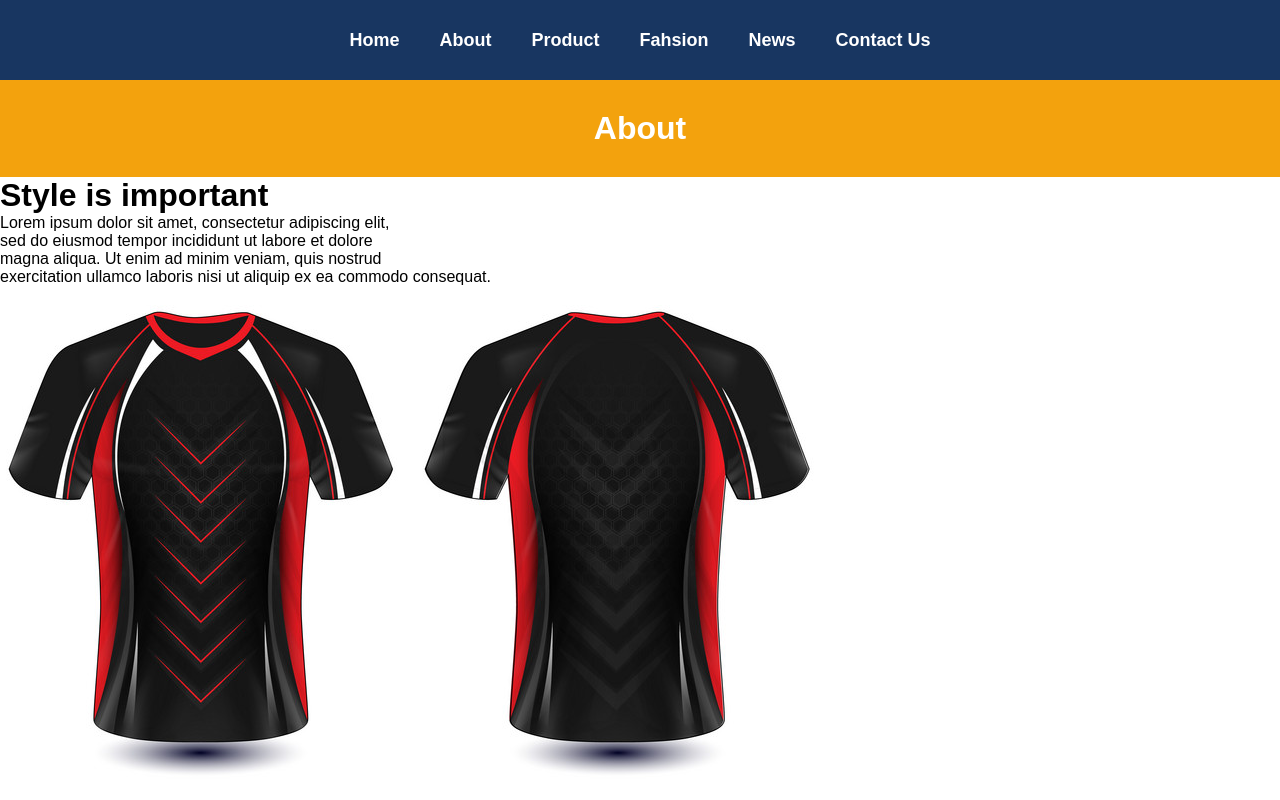
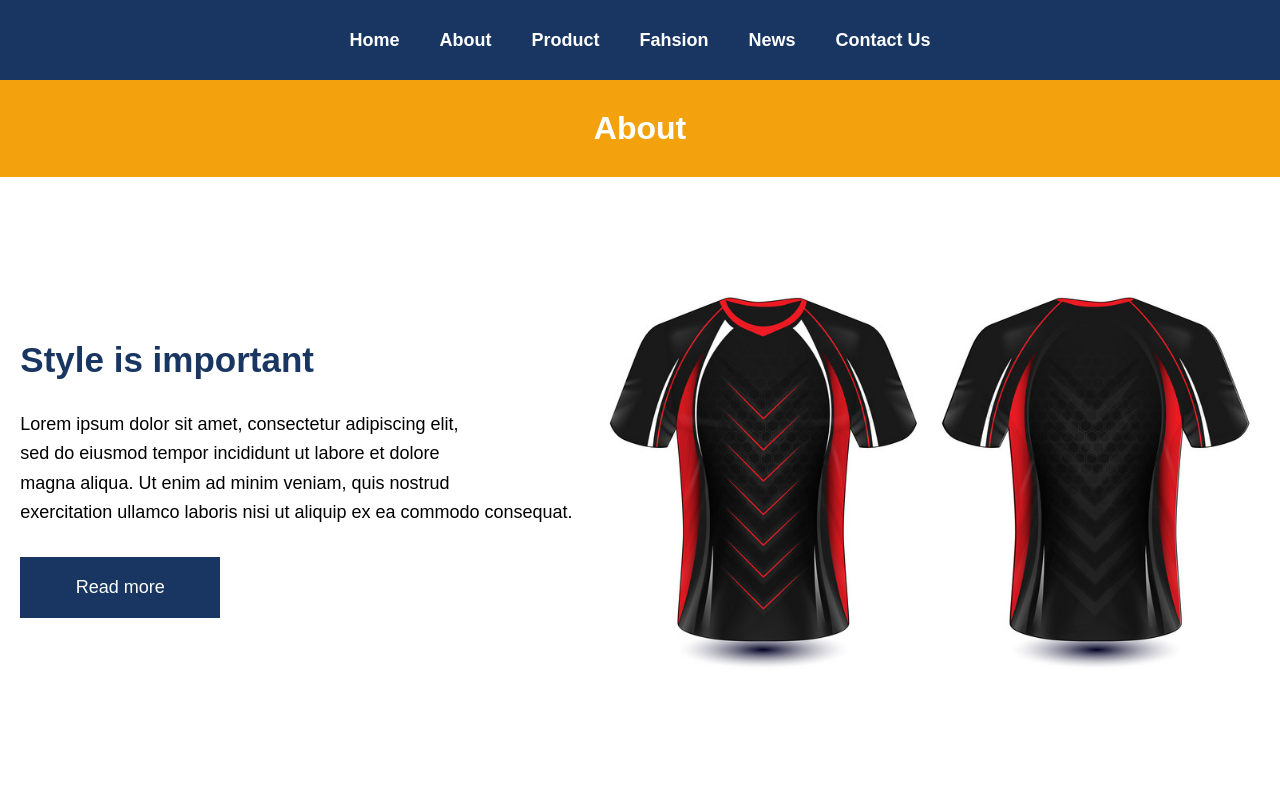
Before and after one commit to MahsumaRezai/Online_Shop_fashion, a React (Create React App) app: page /About in a window 1280 px wide. Built offline with nearby package versions, Linux system fonts and the light colour scheme.

Commit message:
add button

```diff
--- /dev/null
+++ b/src/Componet/About/Button.js
@@ -0,0 +1,8 @@
+const Button = (props) => {
+    return (
+        <button className='btn'>{props.childern}
+            Read more
+        </button>
+    )
+}
+export default Button;
--- a/src/Componet/About/Text.js
+++ b/src/Componet/About/Text.js
@@ -1,15 +1,22 @@
-import img from '../images/black-red.png'
+import img from '../images/black-red.png';
+import classes from './Text.module.css'
+import Button from './Button';
 const Text = (props) => {
     return (
-        <div>
-            <div>
+        <div className={classes.content}>
+            <div className={classes.text}>
                 <h1>Style is important</h1>
                 <p>Lorem ipsum dolor sit amet, consectetur adipiscing elit,<br></br> sed do eiusmod tempor incididunt ut labore et dolore<br></br>
                     magna aliqua.
                  Ut enim ad minim veniam, quis nostrud<br></br> exercitation ullamco laboris nisi ut aliquip ex ea commodo consequat.</p>
+                <div>
+                    <Button> red</Button>
+
+                </div>
+
             </div>
             <div>
-                <img src={img} alt="" />
+                <img src={img} alt="" className={classes.img} />
             </div>
         </div>
     )
--- /dev/null
+++ b/src/Componet/About/Text.module.css
@@ -0,0 +1,25 @@
+.content{
+    display: flex;
+    flex-direction: row;
+    justify-content: center;
+    align-items: center;
+    gap: 30px;
+    padding-top: 100px
+}
+.text {
+    display: flex;
+    flex-direction: column;
+    gap: 30px;
+}
+.text p{
+    line-height: 1.625;
+    font-size: 18px;
+
+}
+.text  h1 {
+    color: #183661;
+    font-size: 35px;
+}
+.img {
+    height: 400px;
+}
--- a/src/index.css
+++ b/src/index.css
@@ -17,3 +17,12 @@ body {
   color: white;
   text-align: center
 }
+.btn {
+  width: 200px;
+  padding: 20px;
+  background: #183661;
+  border: none;
+  color: white;
+  font-size: 18px;
+
+}
```
